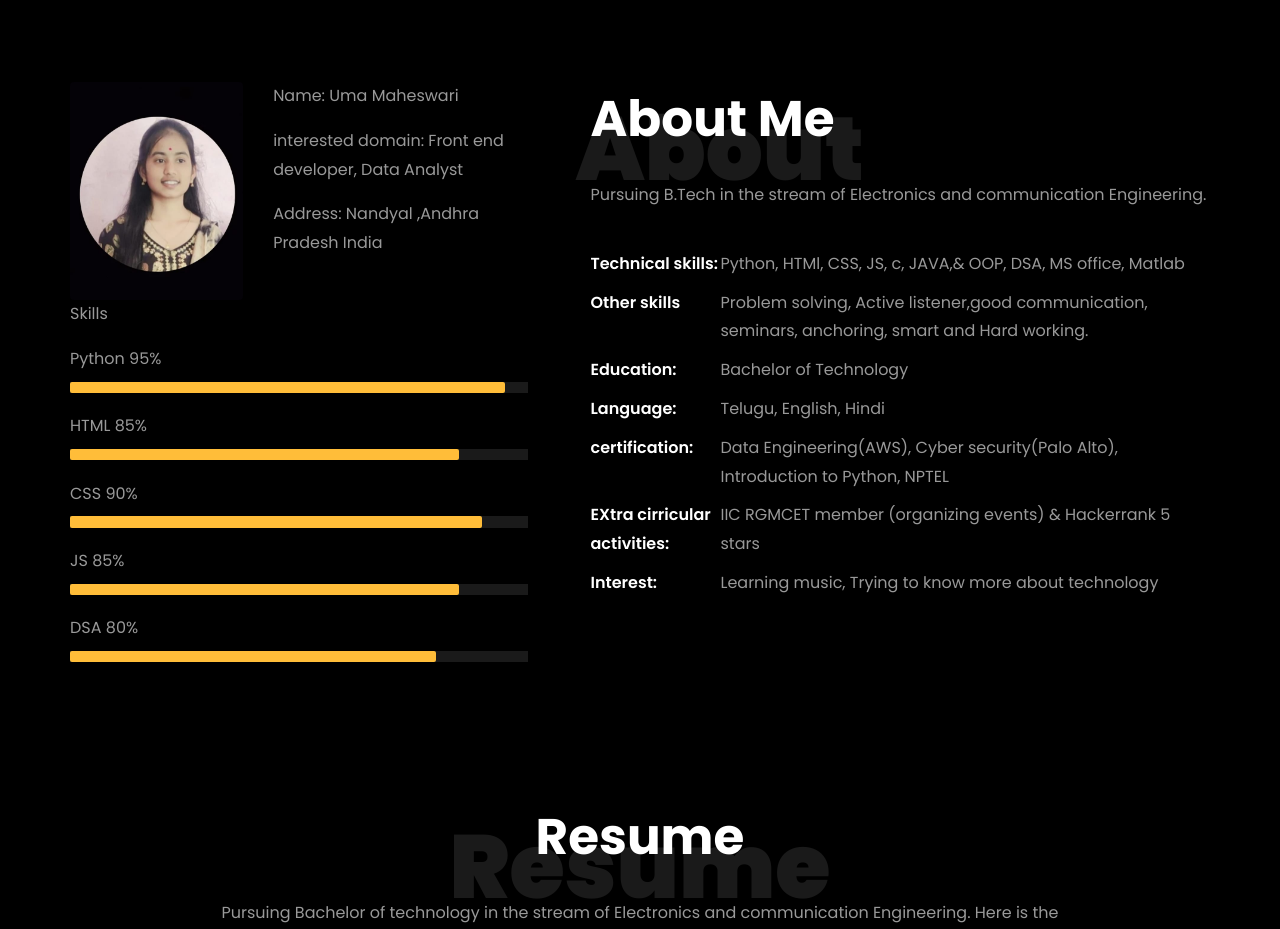
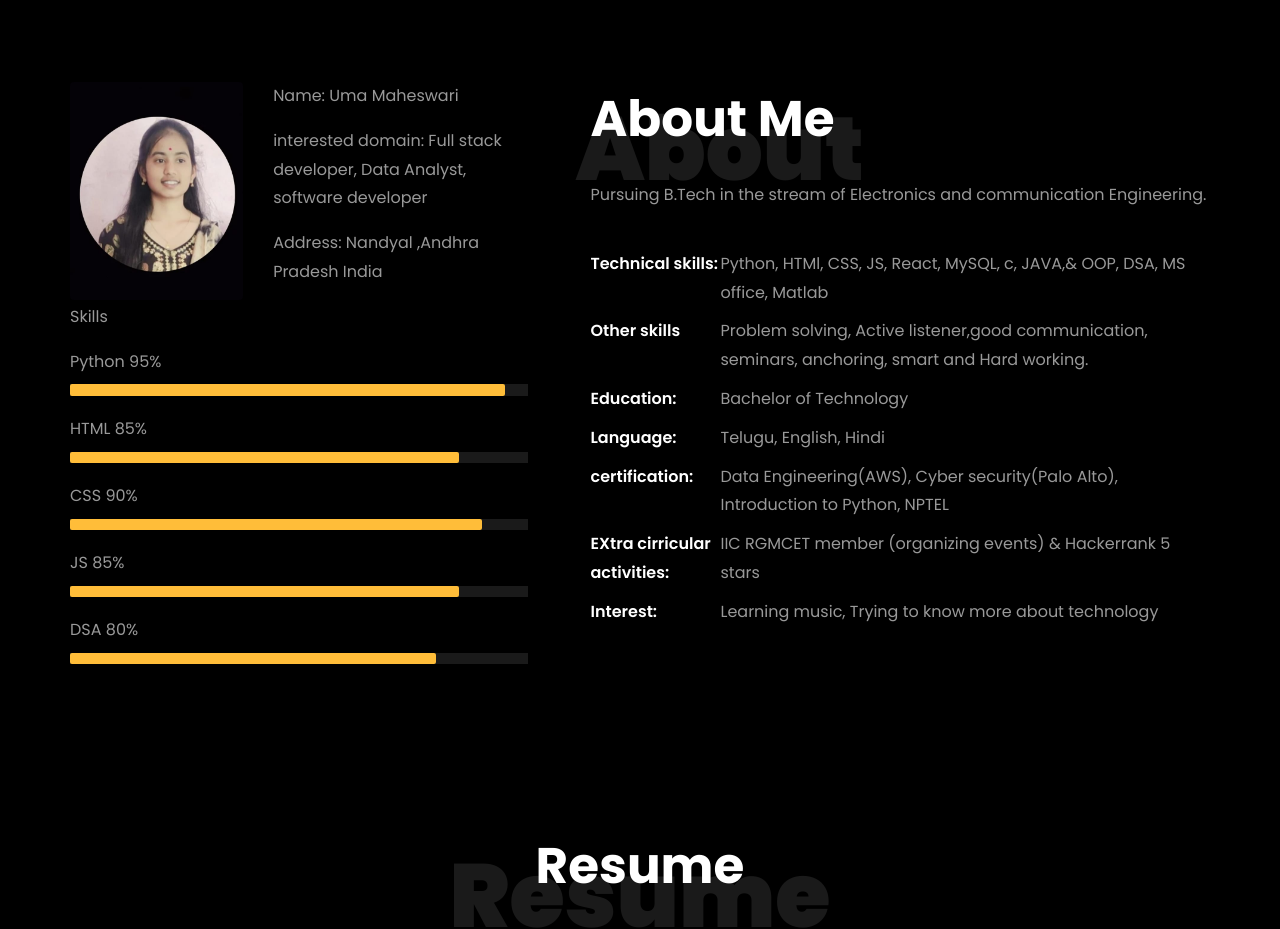
Before and after one commit to UmaMaheswari-234/Uma-Portfolio, a plain HTML site: page index.html in a window 1280 px wide. Shown: the part 780-1709 px from the top of the page. Drawn offline with Linux system fonts and the light colour scheme; files whose address does not match are found by name.

Commit message:
index.html

```diff
--- a/index.html
+++ b/index.html
@@ -220,7 +220,7 @@
 											<div class="col-sm-6 col-md-7">
 											  <div class="about-info">
 												<p><span class="title-s">Name: </span> <span>Uma Maheswari</span></p>
-												<p><span class="title-s">interested domain: </span> <span>Front end developer, Data Analyst</span></p>
+												<p><span class="title-s">interested domain: </span> <span>Full stack developer, Data Analyst, software developer</span></p>
 												<p><span class="title-s">Address: </span> <span>Nandyal ,Andhra Pradesh India</span></p>
 											  </div>
 											</div>
@@ -271,7 +271,7 @@
 
 										<p>Pursuing B.Tech in the stream of Electronics and communication Engineering.</p>
 										<ul class="about-info mt-4 px-md-0 px-2">
-											<li class="d-flex"><span>Technical skills:</span> <span>Python, HTMl, CSS, JS, c, JAVA,&amp; OOP, DSA, MS office, Matlab</span></li>
+											<li class="d-flex"><span>Technical skills:</span> <span>Python, HTMl, CSS, JS, React, MySQL, c, JAVA,&amp; OOP, DSA, MS office, Matlab</span></li>
 											<li class="d-flex"><span>Other skills</span> <span>Problem solving, Active listener,good communication, seminars, anchoring, smart and Hard working.</span></li>
 											<li class="d-flex"><span>Education:</span> <span>Bachelor of Technology</span></li>
 											<li class="d-flex"><span>Language:</span> <span>Telugu, English, Hindi</span></li>
```
